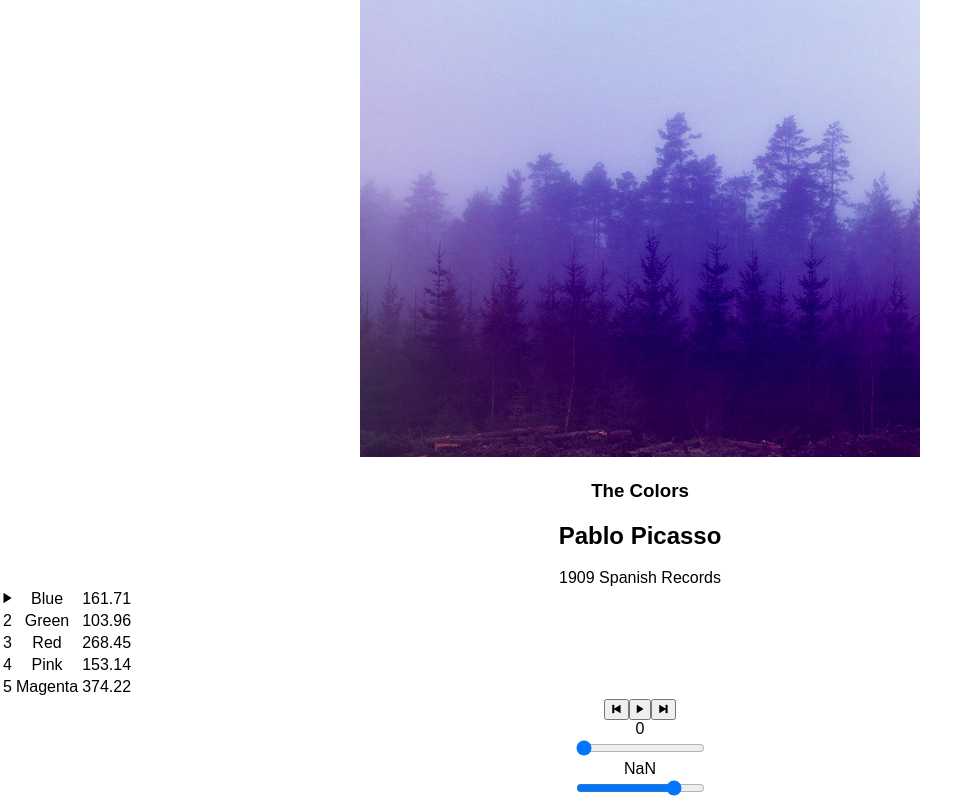
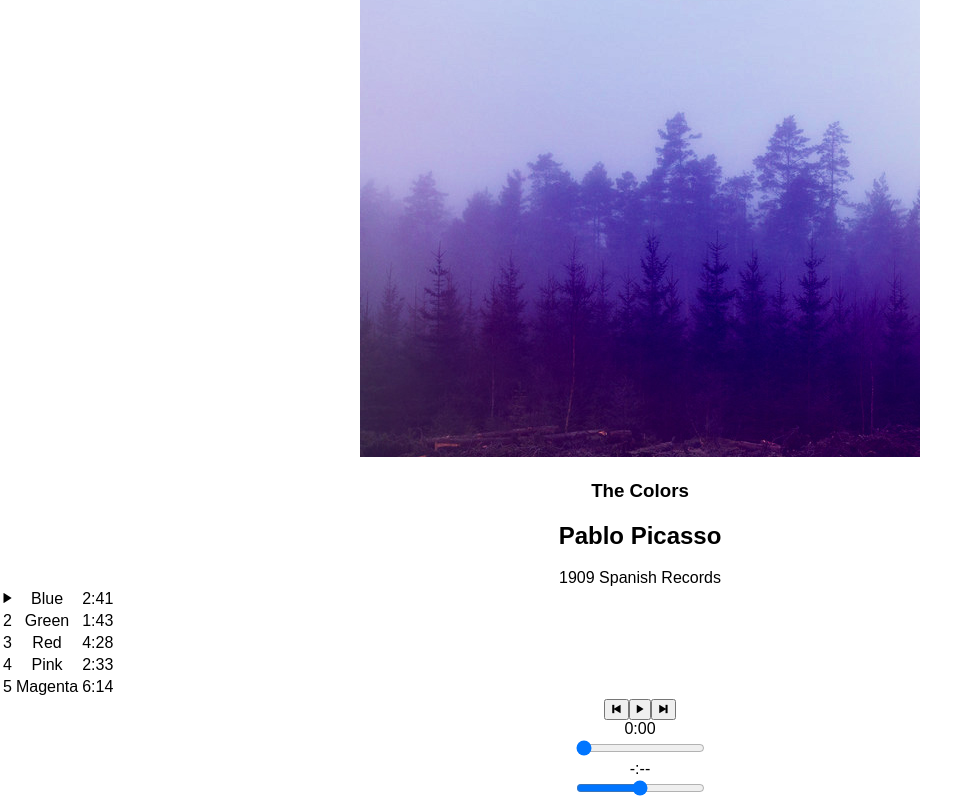
Before and after one commit to lonn519/bloc-jams-react, a React (Create React App) app: page /album/the-colors in a window 1280 px wide. Shown: the part 201-1001 px from the top of the page, without its empty margins (0-980 px from the left). Built offline with nearby package versions, Linux system fonts and the light colour scheme; some icons are missing.

Commit message:
Assignment 09 Completed - Range

```diff
--- a/src/App.js
+++ b/src/App.js
@@ -1,6 +1,5 @@
 import React, { Component } from 'react';
 import { Route, Link } from 'react-router-dom';
-import logo from './logo.svg';
 import './App.css';
 import Library from './components/Library.js';
 import Landing from './components/Landing.js';
--- a/src/components/Album.js
+++ b/src/components/Album.js
@@ -15,12 +15,14 @@ class Album extends Component {
             currentSong: album.songs[0],
             currentHoveredSong: '',
             currentTime: 0,
-            duration: album.songs.duration,
+            currentVolume: .5,
+            duration: album.songs[0].duration,
             isPlaying: false
         };
 
         this.audioElement = document.createElement('audio');
         this.audioElement.src = album.songs[0].audioSrc;
+        this.audioElement.volume = this.state.currentVolume;
     }
 
     componentDidMount(){
@@ -29,17 +31,22 @@ class Album extends Component {
                 this.setState({currentTime:this.audioElement.currentTime});
             },
             durationchange: e=> {
-                this.setState({duration: this.audioElement.duration})
+                this.setState({duration: this.audioElement.duration});
+            },
+            volumechange: e=> {
+                this.setState({currentVolume: this.audioElement.volume})
             }
         };
         this.audioElement.addEventListener('timeupdate',this.eventListeners.timeupdate);
         this.audioElement.addEventListener('durationchange',this.eventListeners.durationchange);
+        this.audioElement.addEventListener('volumechange',this.eventListeners.volumechange);
     }
 
     componentWillUnmount(){
         this.audioElement.src=null;
         this.audioElement.removeEventListener('timeupdate',this.eventListeners.timeupdate);
         this.audioElement.removeEventListener('durationchange',this.eventListeners.durationchange);
+        this.audioElement.removeEventListener('volumechange',this.eventListeners.volumechange);
     }
 
     play() {
@@ -71,6 +78,15 @@ class Album extends Component {
         const newTime = this.audioElement.duration *e.target.value;
         this.audioElement.currentTime = newTime;
         this.setState({currentTime:newTime});
+    }
+
+    handleVolumeChange(e){
+        console.log("handleVolumeChange:currentVolume: " + this.state.currentVolume);
+        const newVolume = e.target.value;
+        this.audioElement.volume = newVolume;
+        console.log("handleVolumeChange:newVolume: " + newVolume);
+        this.setState({currentVolume:newVolume});
+        //why don't we set state first and set this.audioElement.currentVolume = this.state.currentVolume?
     }
 
     manageSongIcon(song,index){
@@ -112,6 +128,23 @@ class Album extends Component {
         this.play();
     }
 
+    formatTime(seconds){
+        //Notes: Current implementation won't display hours. just a lot of minutes. :)
+        if(isNaN(seconds)){
+            console.log(seconds + " is not a number");
+            return "-:--";
+         }else{
+            const flooredMinutes = Math.floor(seconds/60);
+            const flooredSeconds = Math.floor(seconds%60);
+            let strFlooredSeconds = flooredSeconds.toString();
+            while (strFlooredSeconds.length < 2){
+                //add leading 0s
+                strFlooredSeconds = "0" + strFlooredSeconds;
+            }
+            return flooredMinutes.toString() + ":" + strFlooredSeconds;
+         }
+    }
+
 
 render(){
     return(
@@ -136,7 +169,7 @@ render(){
                         <tr className='song' key={index} onClick={()=>this.handleSongClick(song)} onMouseEnter={()=>this.handleSongHover(index)} onMouseLeave={()=>this.handleSongLeave(index)}>
                             <td>{this.manageSongIcon(song,index)}</td>
                             <td>{song.title}</td>
-                            <td>{song.duration}</td>
+                            <td>{this.formatTime(song.duration)}</td>
                         </tr>
                         )
                     }
@@ -145,12 +178,16 @@ render(){
             <PlayerBar
                 isPlaying={this.state.isPlaying}
                 currentSong={this.state.currentSong}
-                currentTime={this.audioElement.currentTime}
+                currentTime={this.audioElement.currentTime} //why not pass this.state?
+                currentVolume={this.audioElement.currentVolume} //why not pass this.state?
                 duration={this.audioElement.duration}
                 handleSongClick={() => this.handleSongClick(this.state.currentSong)}
                 handlePreviousClick={()=> this.handlePreviousClick()}
                 handleNextClick={()=> this.handleNextClick()}
-                handleTimeChange={(e)=> this.handleTimeChange(e)}/>
+                handleTimeChange={(e)=> this.handleTimeChange(e)}
+                handleVolumeChange={(e)=>this.handleVolumeChange(e)}
+                formatTime={(seconds)=>this.formatTime(seconds)}
+            />
         </section>
     );
 }
--- a/src/components/PlayerBar.js
+++ b/src/components/PlayerBar.js
@@ -15,8 +15,8 @@ class PlayerBar extends Component {
                     <span className="ion-ios-skip-forward"></span>
                 </button>
                 </section>
-                <section id="timeControl">
-                    <div className="current-time">{this.props.currentTime}</div>
+                <section id="time-control">
+                    <div className="current-time">{this.props.formatTime(this.props.currentTime)}</div>
                     <input
                         type="range"
                         className="seek-bar"
@@ -26,11 +26,19 @@ class PlayerBar extends Component {
                         step="0.01"
                         onChange={this.props.handleTimeChange}
                     />
-                    <div className="total-time">{this.props.duration}</div>
+                    <div className="total-time">{this.props.formatTime(this.props.duration)}</div>
                 </section>
                 <section id="volume-control">
-                    <div className="icon ion-volume-low"></div>
-                    <input type="range" className="seek-bar" value="80" />
+                    <div className="icon ion-volume-low">{this.props.currentVolume}</div>
+                    <input
+                        type="range"
+                        className="seek-bar"
+                        value={(this.props.currentVolume)}
+                        max="1"
+                        min="0"
+                        step="0.1"
+                        onChange={this.props.handleVolumeChange}
+                    />
                     <div className="icon ion-volume-high"></div>
                 </section>
             </section>
```
